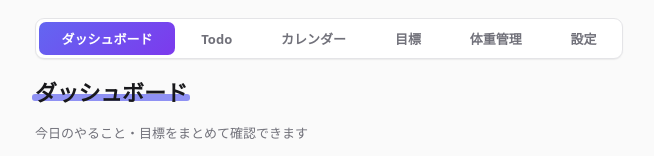
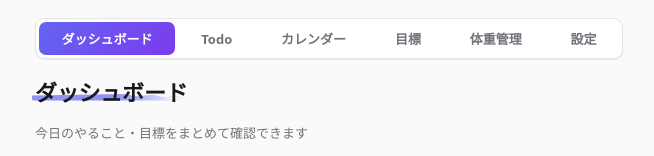
Before and after one commit to fumaalex0507-ops/Todo, a React (Vite) app: page / in a window 1280 px wide. Shown: the top 156 px of the page, without its empty margins (311-965 px from the left). Built offline with nearby package versions, Linux system fonts and the light colour scheme.

Commit message:
タイトルのマーカーハイライトに右側がかすれる手描き風の質感を追加
グラデーションでの色フェードとclip-pathによる不揃いな輪郭で、
実際のマーカーで描いたような右側がかすれて細くなる表現にした

```diff
--- a/src/App.css
+++ b/src/App.css
@@ -29,8 +29,29 @@
   right: -3px;
   top: calc(66% - 2px);
   height: 20%;
-  background: color-mix(in oklab, var(--accent) 70%, transparent);
-  border-radius: 3px;
+  background: linear-gradient(
+    90deg,
+    color-mix(in oklab, var(--accent) 70%, transparent) 0%,
+    color-mix(in oklab, var(--accent) 70%, transparent) 52%,
+    color-mix(in oklab, var(--accent) 45%, transparent) 70%,
+    color-mix(in oklab, var(--accent) 20%, transparent) 85%,
+    transparent 100%
+  );
+  clip-path: polygon(
+    0% 20%,
+    58% 0%,
+    66% 35%,
+    76% 10%,
+    84% 50%,
+    91% 22%,
+    97% 65%,
+    89% 45%,
+    82% 85%,
+    100% 60%,
+    92% 100%,
+    0% 100%
+  );
+  border-radius: 2px 0 0 2px;
   z-index: -1;
 }
 
```
